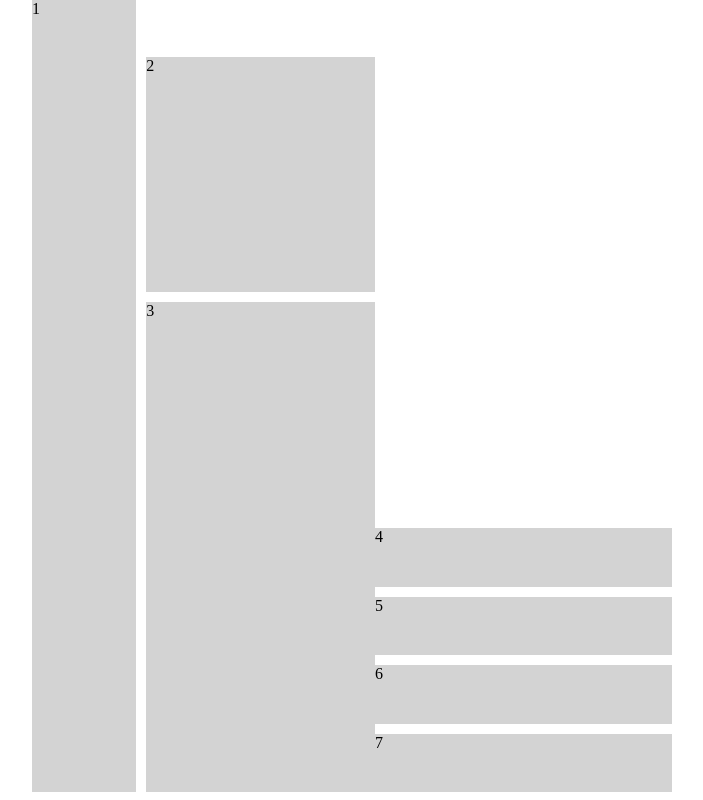
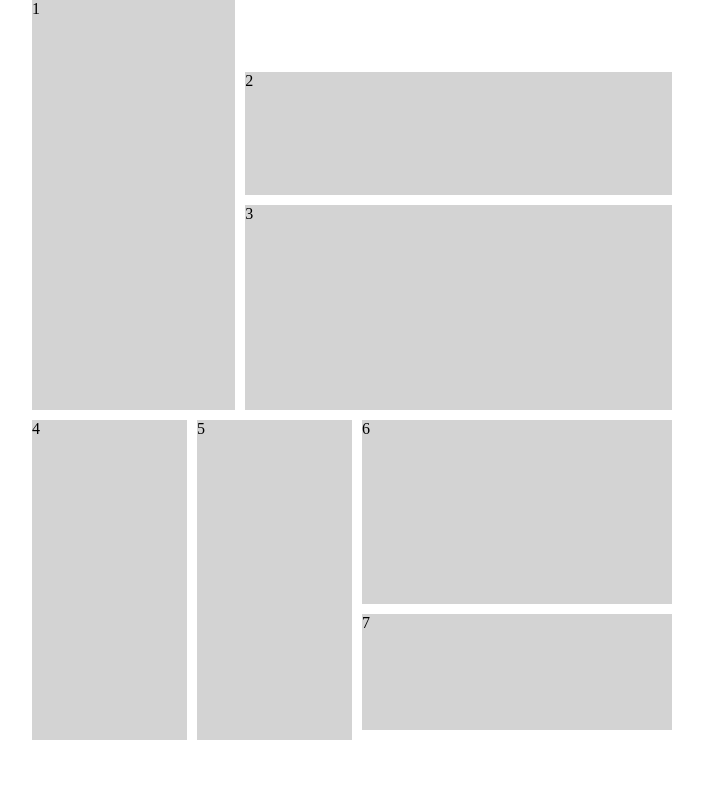
Before and after one commit to Addeballe/wu2-prob, a plain HTML site: page index.html in a window 1280 px wide. Shown: the whole page, without its empty margins (288-991 px from the left). Drawn offline with Linux system fonts and the light colour scheme.

Commit message:
completed box placement, will try to remove gap from box 7

```diff
--- a/style.css
+++ b/style.css
@@ -7,16 +7,18 @@ body {
 
 .comic {
     display: grid;
-    grid-template-rows: 33vh 33vh 33vh;
+    grid-template-rows: 30vh 20vh 40vh;
     width: 50vw;
+    gap: 10px;
 }
 
 .topcontainer {
     display: grid;
     gap: 10px;
-    grid-row: 1 / span2;
+    grid-row-start: 1;
+    grid-row-end: 3;
     grid-template-columns: 1fr 1fr 1fr;
-    grid-template-rows: 0.2fr 1fr 1fr 1fr;
+    grid-template-rows: 0.5fr 1fr 0.5fr 1fr;
 
 }
 
@@ -24,6 +26,9 @@ body {
     display: grid;
     gap: 10px;
     grid-row: 3;
+    grid-template-columns: 1fr 1fr 2fr;
+    grid-template-rows: 1fr 0.5fr 1fr;
+
 }
 
 li {
@@ -48,3 +53,24 @@ li {
     grid-row: 3 / span2;
     grid-column: 2 / span2;
 }
+
+.box4 {
+    grid-row: 1 / span2;
+    grid-column: 1;
+}
+
+.box5 {
+    grid-row: 1 / span2;
+    grid-column: 2;
+}
+
+.box6 {
+    grid-row-start: 1;
+    grid-row-end: 3;
+    grid-column: 3;
+}
+
+.box7 {
+    grid-row: 3;
+    grid-column: 3;
+}
```
